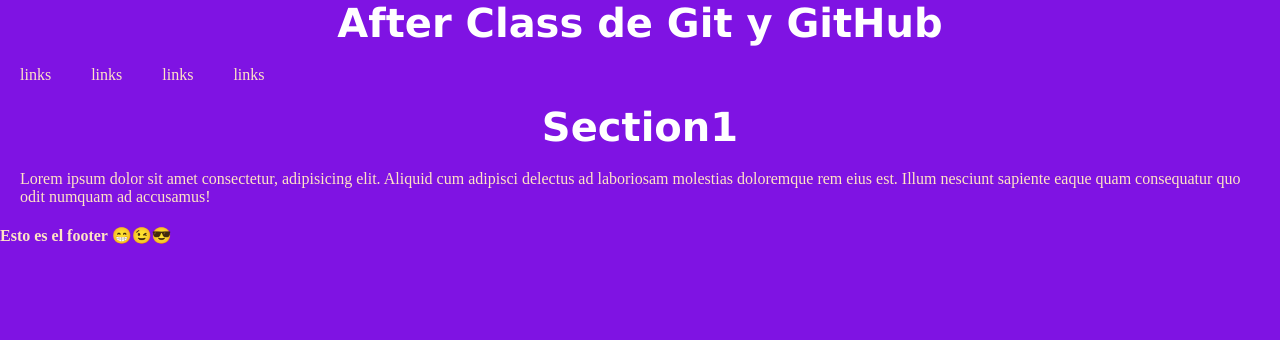
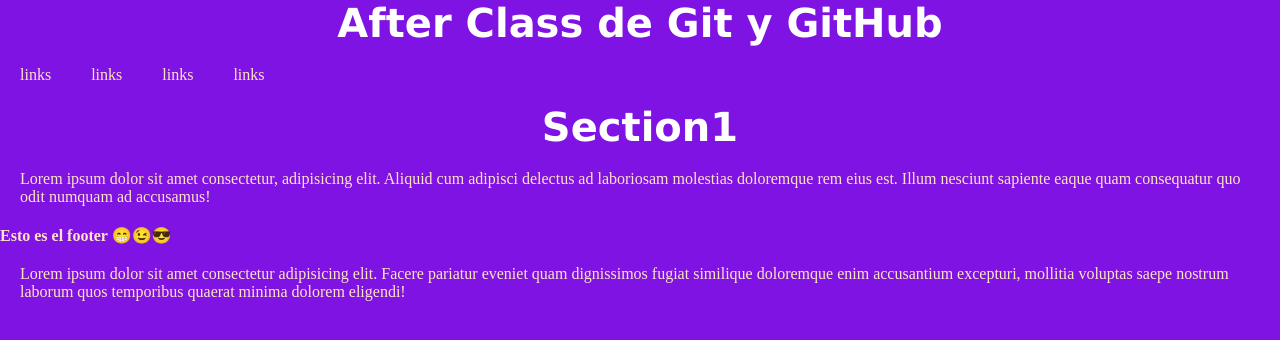
Before and after one commit to Nellu2807/after_git, a plain HTML site: page index.html in a window 1280 px wide. Drawn offline with Linux system fonts and the light colour scheme.

Commit message:
complete footer

```diff
--- a/index.html
+++ b/index.html
@@ -32,6 +32,9 @@
         <h4>
             Esto es el footer 😁😉😎
         </h4>
+        <p>
+            Lorem ipsum dolor sit amet consectetur adipisicing elit. Facere pariatur eveniet quam dignissimos fugiat similique doloremque enim accusantium excepturi, mollitia voluptas saepe nostrum laborum quos temporibus quaerat minima dolorem eligendi!
+        </p>
      </footer>
 
 </body>
```
